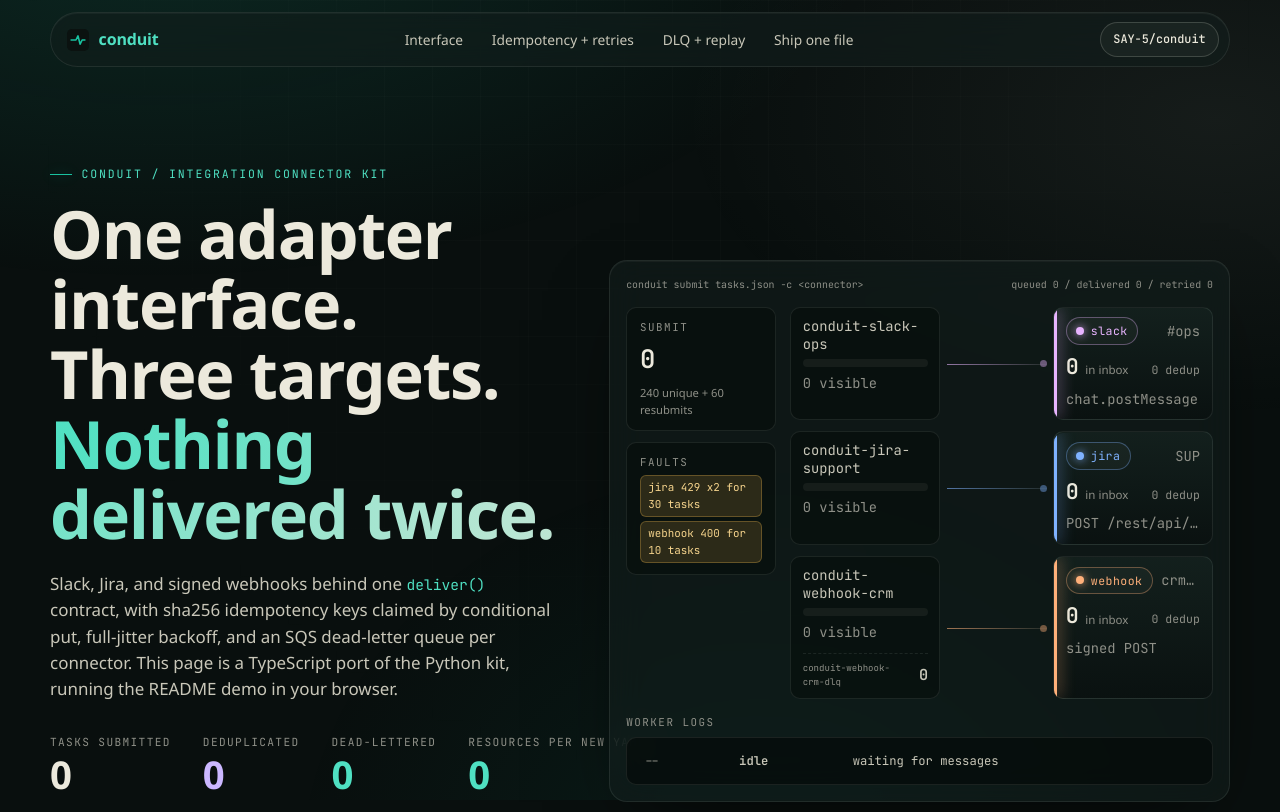
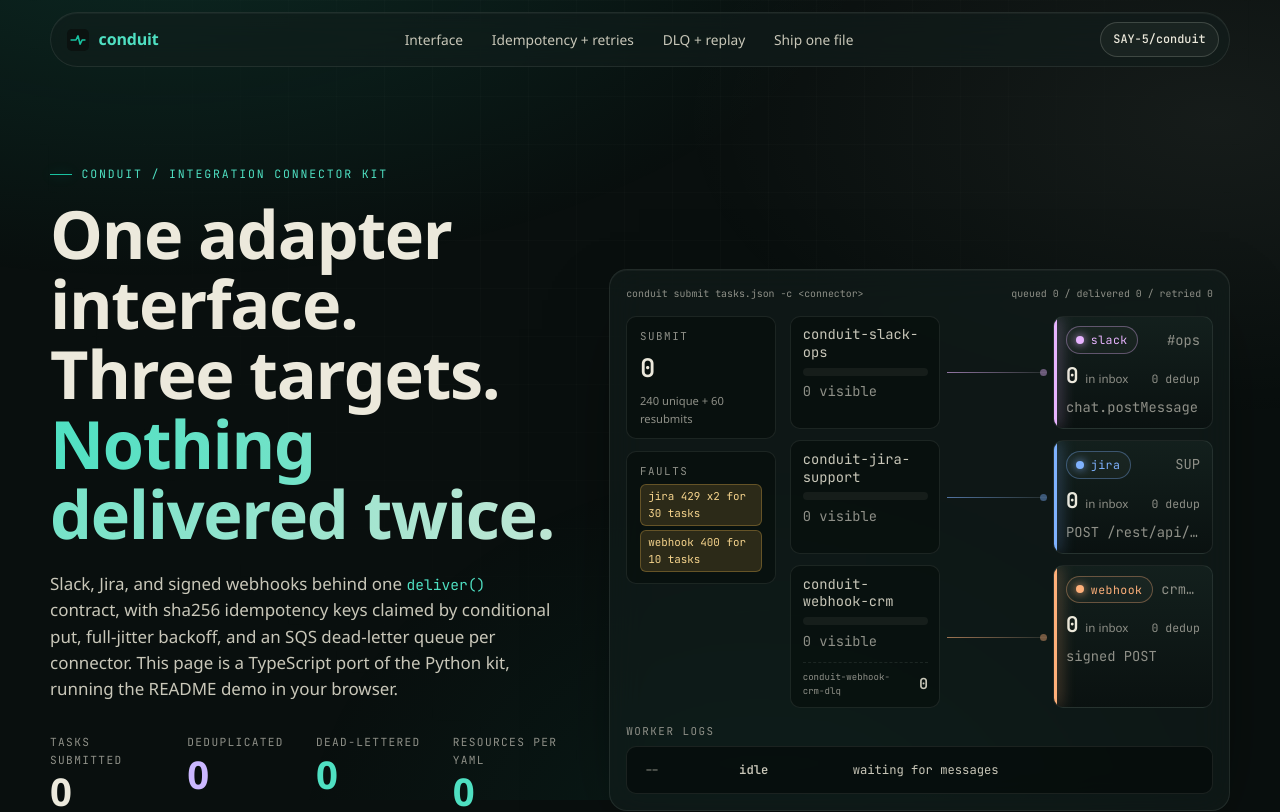
Before and after one commit to SAY-5/conduit, a React (Vite) app in the folder web/: page / in a window 1280 px wide. Shown: the top 812 px of the page. Built offline with nearby package versions, Linux system fonts and the light colour scheme; a web font is replaced by a local one.

Commit message:
style(web): let hero stat labels wrap instead of clipping

```diff
--- a/web/src/sections/Hero.tsx
+++ b/web/src/sections/Hero.tsx
@@ -187,7 +187,7 @@
               <dd className={`stat-value ${totalDlq > 0 ? "stat-bad" : "stat-ok"}`}><Counter value={totalDlq} /></dd>
             </div>
             <div className="stat">
-              <dt className="stat-label">resources per new YAML</dt>
+              <dt className="stat-label">resources per YAML</dt>
               <dd className="stat-value stat-teal"><Counter value={planCount} /></dd>
             </div>
           </motion.dl>
--- a/web/src/sections/hero.css
+++ b/web/src/sections/hero.css
@@ -120,3 +120,5 @@
   .board-body { grid-template-columns: 170px 1fr; }
   .lane { grid-template-columns: minmax(150px, 1fr) minmax(60px, 90px) minmax(170px, 1.1fr); }
 }
+.hero-stats { grid-template-columns: repeat(4, minmax(0, auto)); }
+.hero-stats .stat-label { white-space: normal; }
```
